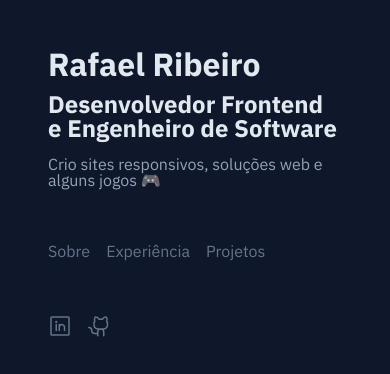
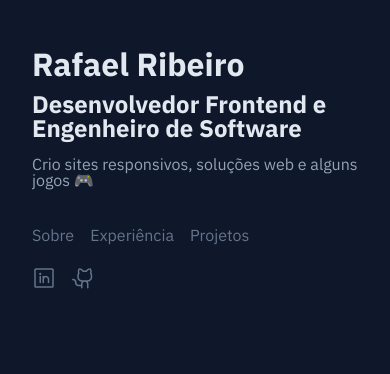
Before and after one commit to RafahOlive/portfolio, a React (Vite) app: page / in a window 390 px wide. Shown: the top 374 px of the page. Built offline with nearby package versions, Linux system fonts and the light colour scheme.

Commit message:
Corrigido erro de responsividade

```diff
--- a/src/components/Header/styles.ts
+++ b/src/components/Header/styles.ts
@@ -2,24 +2,27 @@ import styled from "styled-components";
 import { devices } from "../../objects/sizes";
 
 export const HomeContainer = styled.main`
-  display: flex;
-  flex-direction: row;
-  justify-content: center;
+  margin-top: 5.7rem;
 
-  padding: 0 1rem;
+  padding: 0 10rem;
 
   @media ${devices.mobileL} {
     display: flex;
     flex-direction: column;
-    padding: 3rem;
+    gap: 3rem;
+
+    margin-top: 3rem;
+
+    padding: 0 2rem;
+
   }
 `;
 
 export const HeaderContainer = styled.header`
+  position: fixed;
+
   width: 33rem;
   height: auto;
-
-  margin-top: 5.7rem;
 
   h1,
   h2 {
@@ -35,7 +38,8 @@ export const HeaderContainer = styled.header`
   }
 
   @media ${devices.mobileL} {
-    width: 100%;
+    position: relative;
+    width: auto;
     height: auto;
 
     margin-top: auto;
@@ -80,7 +84,7 @@ export const HeaderMenu = styled.div`
 
     justify-content: left;
 
-    margin-top: 2rem;
+    margin-top: 1rem;
 
     button {
       width: auto;
@@ -110,16 +114,23 @@ export const SocialMedia = styled.div`
   }
 
   @media ${devices.mobileL} {
-    margin-top: 3rem;
+    margin-top: 1rem;
   }
 `;
 export const RightSide = styled.div`
-  width: 528px;
+  width: 33rem;
   height: auto;
-  margin-top: 5.7rem;
+
+  margin-left: auto;
+
+  /* testes */
+  /* border: 1px solid pink;
+  background: white; */
 
   @media ${devices.mobileL} {
     width: auto;
     height: auto;
+
+    margin-left: 0;
   }
 `;
--- a/src/pages/Projects/index.tsx
+++ b/src/pages/Projects/index.tsx
@@ -46,7 +46,7 @@ export function Projects() {
 
       <MainBox>
         <ImageBox>
-          <img src="#" sizes="16px" alt="E-commerce" />
+          <img src={todo} sizes="16px" alt="E-commerce" />
         </ImageBox>
         <TextBox>
           <h3>E-Commerce</h3>
@@ -68,9 +68,10 @@ export function Projects() {
           <TechBox>
             <TechBubble name="React" />
             <TechBubble name="Typescript" />
+            <TechBubble name="Stiches" />
             <TechBubble name="Nextjs" />
             <TechBubble name="Stripe" />
-            <TechBubble name="Stiches" />
+            <TechBubble name="Axios" />
           </TechBox>
         </TextBox>
       </MainBox>
--- a/src/pages/Projects/styles.ts
+++ b/src/pages/Projects/styles.ts
@@ -8,9 +8,6 @@ gap: 2rem;
 `
 
 export const MainBox = styled.div`
-  width: 576px;
-  height: auto;
-
   padding: 1rem ;
 
   border-radius: 5px;
@@ -22,13 +19,11 @@ export const MainBox = styled.div`
 
   &:hover {
     box-shadow: 1px 1px 10px white;
-    /* background: rgba(93, 104, 131, 0.1); */
-    /* border: 1px solid rgba(255, 255, 255, 0.1); */
   }
 
   @media ${devices.mobileL} {
-    width: auto;
-    height: auto;
+    /* width: auto;
+    height: auto; */
 
     display: flex;
     flex-direction: column;
@@ -82,4 +77,6 @@ export const TechBox = styled.div`
   display: flex;
   flex-direction: row;
   gap: 10px;
+  flex-wrap: wrap;
+
 `;
```
